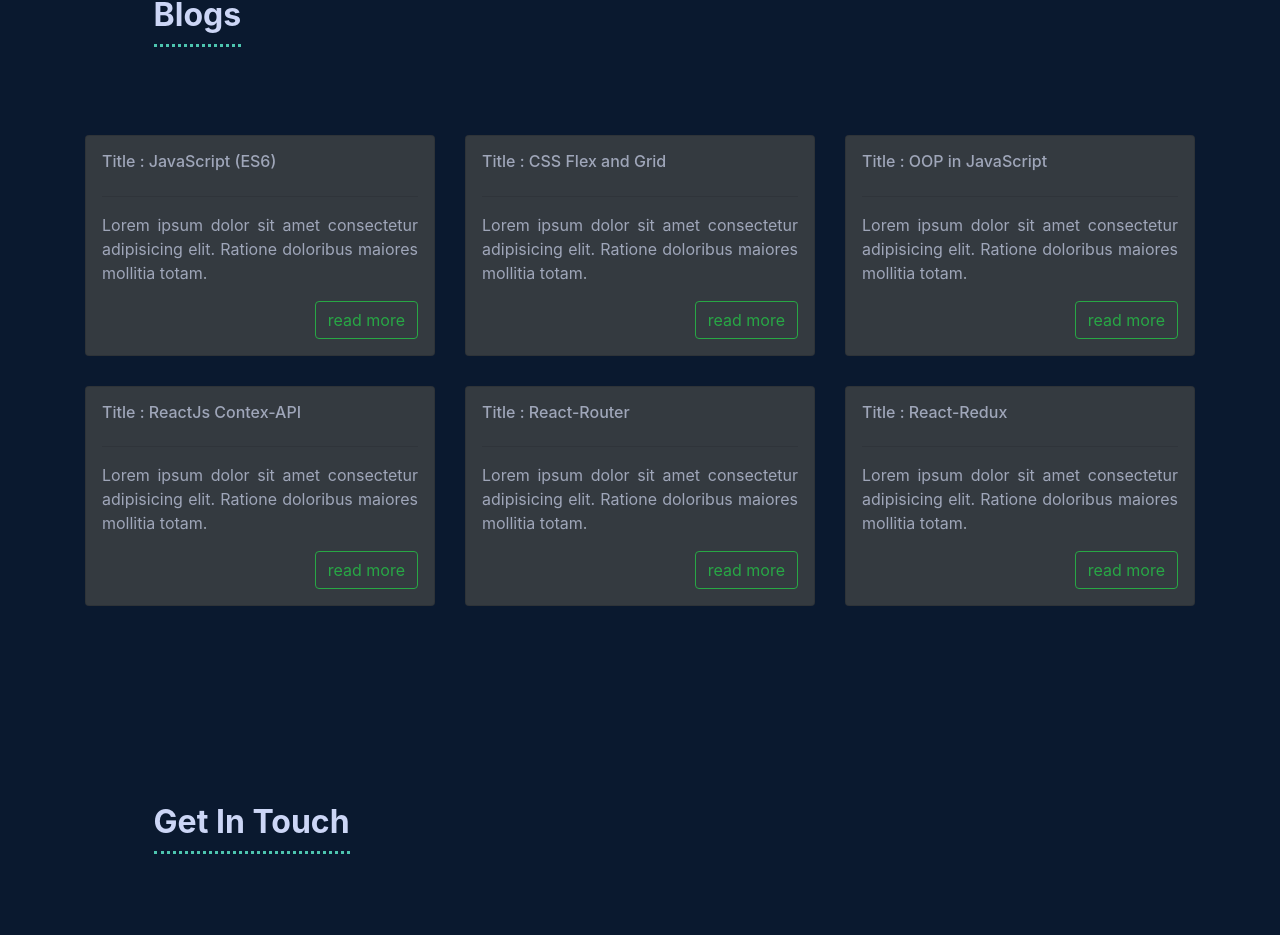
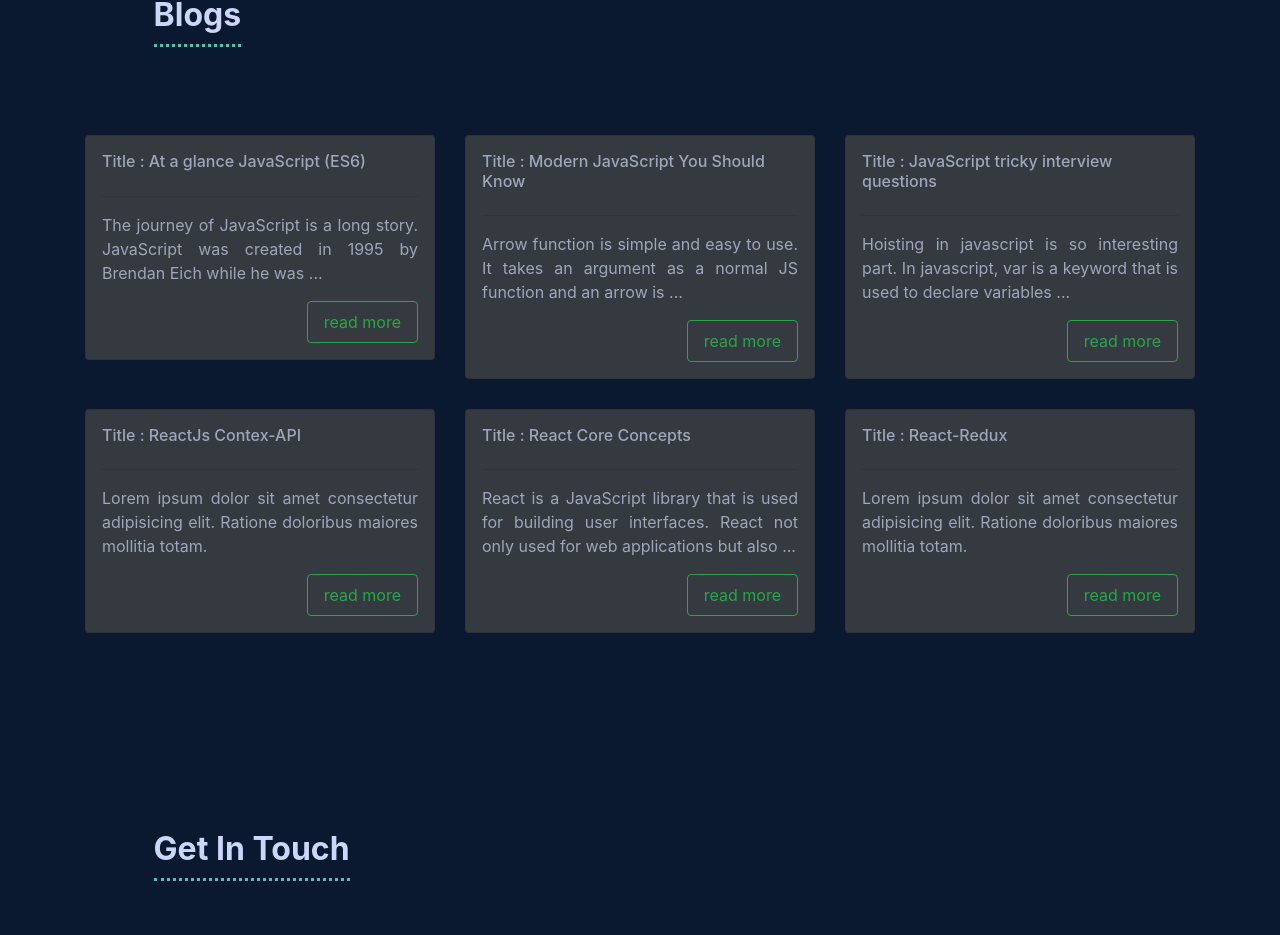
Before and after one commit to Sabbir185/Portfolio, a React (Create React App) app: page / in a window 1280 px wide. Shown: the part 1926-2861 px from the top of the page. Built offline with nearby package versions, Linux system fonts and the light colour scheme.

Commit message:
blog link added

```diff
--- a/src/Data/Blogs.json
+++ b/src/Data/Blogs.json
@@ -1,8 +1,8 @@
 [
-{"id":1, "blog":"JavaScript (ES6)", "description":"Lorem ipsum dolor sit amet consectetur adipisicing elit. Ratione doloribus maiores mollitia totam."},
-{"id":2, "blog":"CSS Flex and Grid", "description":"Lorem ipsum dolor sit amet consectetur adipisicing elit. Ratione doloribus maiores mollitia totam."},
-{"id":3, "blog":"OOP in JavaScript", "description":"Lorem ipsum dolor sit amet consectetur adipisicing elit. Ratione doloribus maiores mollitia totam."},
+{"id":1, "blog":"At a glance JavaScript (ES6)", "description":"The journey of JavaScript is a long story. JavaScript was created in 1995 by Brendan Eich while he was ...", "link":"sabbir185.medium.com/at-a-glance-javascript-es6-7becdb52c6ea"},
+{"id":2, "blog":"Modern JavaScript You Should Know", "description":"Arrow function is simple and easy to use. It takes an argument as a normal JS function and an arrow is ...", "link":"sabbir185.medium.com/modern-javascript-you-should-know-7f108fa114cf"},
+{"id":3, "blog":"JavaScript tricky interview questions", "description":"Hoisting in javascript is so interesting part. In javascript, var is a keyword that is used to declare variables ...", "link":"dev.to/sabbir185/javascript-tricky-interview-questions-26ho"},
 {"id":4, "blog":"ReactJs Contex-API", "description":"Lorem ipsum dolor sit amet consectetur adipisicing elit. Ratione doloribus maiores mollitia totam."},
-{"id":5, "blog":"React-Router", "description":"Lorem ipsum dolor sit amet consectetur adipisicing elit. Ratione doloribus maiores mollitia totam."},
+{"id":5, "blog":"React Core Concepts", "description":"React is a JavaScript library that is used for building user interfaces. React not only used for web applications but also ...", "link":"sabbir185.medium.com/react-core-concepts-3c83dc5e1e19"},
 {"id":6, "blog":"React-Redux", "description":"Lorem ipsum dolor sit amet consectetur adipisicing elit. Ratione doloribus maiores mollitia totam."}
 ]
--- a/src/components/AboutMe/AboutMe.js
+++ b/src/components/AboutMe/AboutMe.js
@@ -65,7 +65,7 @@ const AboutMe = () => {
                                 <span> React-Redux, </span>
                                 <span> Tailwindcss, </span>
                                 <span> Django, </span>
-                                <span> D3js</span>
+                                <span> SASS, </span>
 
                                 <h5 className="aboutMe-headerColor mt-3">Programming Languages</h5>
                                 <span>C++, </span>
@@ -73,11 +73,11 @@ const AboutMe = () => {
                                 <span> Java, </span>
                                 <span> Python, </span>
                                 <span> C#, </span>
-                                <span> PHP</span>
 
                                 <h5 className="aboutMe-headerColor mt-3">Tools</h5>
                                 <span>Git, </span>
                                 <span> VSCode, </span>
+                                <span> Chrome Dev Tools, </span>
                                 <span> Firebase, </span>
                                 <span> Netlify, </span>
                                 <span> Heroku,</span>
--- a/src/components/BlogContainer/BlogContainer.js
+++ b/src/components/BlogContainer/BlogContainer.js
@@ -3,7 +3,7 @@ import './BlogContainer.css';
 import Slide from 'react-reveal/Slide';
 
 const BlogContainer = (props) => {
-    const { blog, description } = props.blog;
+    const { blog, description, link } = props.blog;
 
     return (
         <div className="move-trans">
@@ -12,7 +12,7 @@ const BlogContainer = (props) => {
                     <h6>Title : {blog}</h6>
                     <hr />
                     <p className="text-justify">{description}</p>
-                    <button className="btn btn-outline-success d-block ml-auto">read more</button>
+                    <a href={`https://${link}`} target='_blank' rel="noreferrer" className="text-decoration-none"><button className="btn btn-outline-success d-block ml-auto nav-link">read more</button></a>
                 </div>
             </Slide>
         </div>
```
